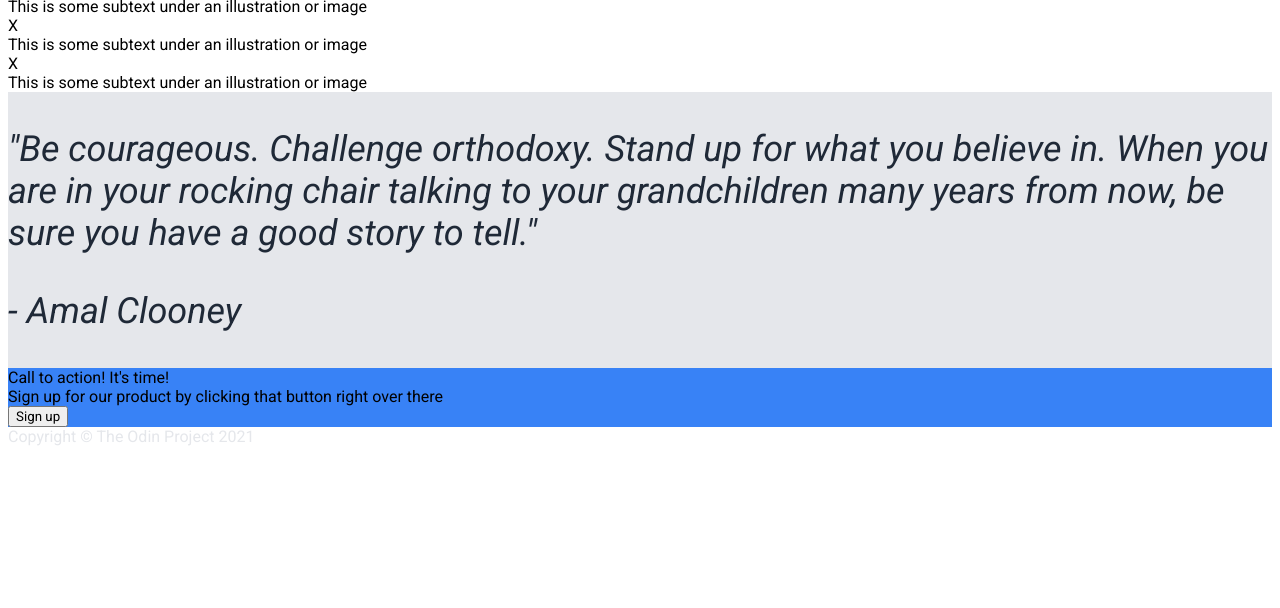
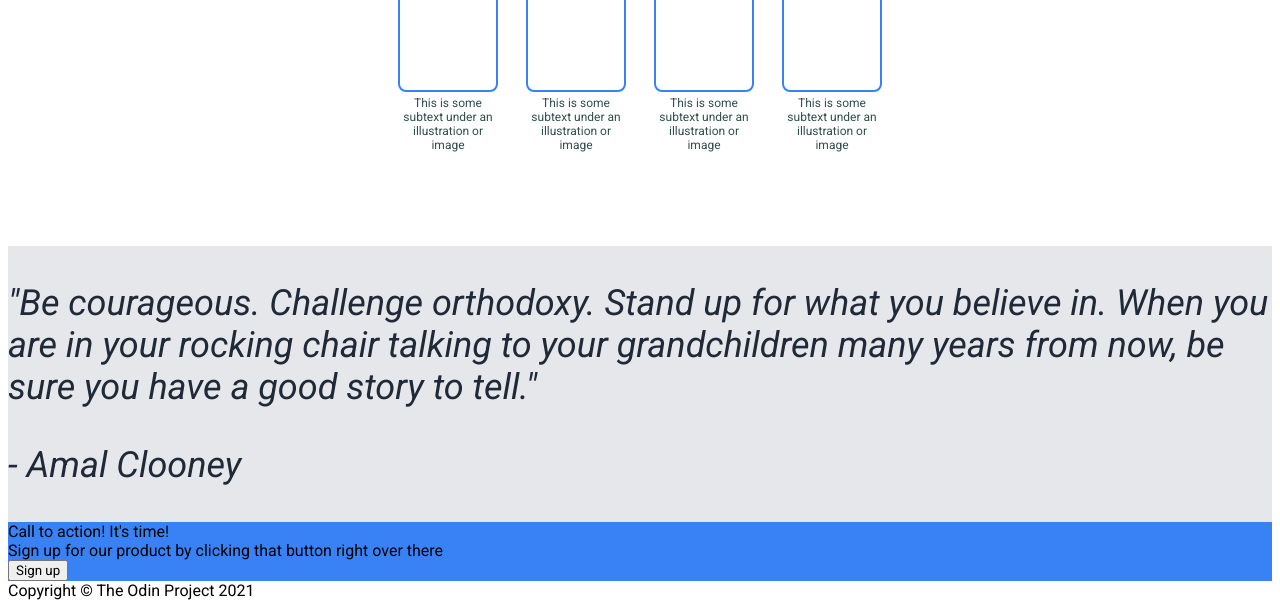
Before and after one commit to xennia87/odin-website-project, a plain HTML site: page index.html in a window 1280 px wide. Shown: the part 490-1098 px from the top of the page. Before the commit the page ends 944 px from the top, so only its background shows below. Drawn offline with Linux system fonts and the light colour scheme.

Commit message:
Mid-section done

```diff
--- a/index.html
+++ b/index.html
@@ -30,22 +30,24 @@
         <div class="hero-right">Placeholder for an image</div>
     </div>
     <div class="mid-section">
-        <div class="mid-section-header">Some random information</div>
+        <div class="mid-section-header">Some random information.</div>
+        <div class="mid-section-content">
             <div class="mid-item">
-            <div class="mid-item-image">X</div>
+                <div class="mid-item-image"></div>
                 <div class="mid-item-text">This is some subtext under an illustration or image</div>
             </div>
             <div class="mid-item">
-            <div class="mid-item-image">X</div>
+                <div class="mid-item-image"></div>
                 <div class="mid-item-text">This is some subtext under an illustration or image</div>
             </div>
             <div class="mid-item">
-            <div class="mid-item-image">X</div>
+                <div class="mid-item-image"></div>
                 <div class="mid-item-text">This is some subtext under an illustration or image</div>
             </div>
             <div class="mid-item">
-            <div class="mid-item-image">X</div>
+                <div class="mid-item-image"></div>
                 <div class="mid-item-text">This is some subtext under an illustration or image</div>
+            </div>
         </div>
     </div>
     <div class="quote">
--- a/styles.css
+++ b/styles.css
@@ -9,16 +9,11 @@ body {
 
 .footer, {
     background-color: #1F2937;
+    color: #E5E7EB;
 }
 
 .banner {
     background-color: #3882f6;
-}
-
-.mid-section-header {
-    font-size: 36px;
-    font-weight: bolder;
-    color: #1F2937;
 }
 
 .quote {
@@ -26,10 +21,6 @@ body {
     font-size: 36px;
     font-style: italic;
     color: #1F2937;
-}
-
-.footer {
-    color: #E5E7EB;
 }
 
 /* #region Header style */
@@ -117,3 +108,45 @@ a {
 }
 
 /* #endregion Hero styles */
+
+/* #region Mid-section styles */
+
+.mid-section {
+    display: flex;
+    align-items: center;
+    flex-direction: column;
+    padding: 24px;
+    height: 300px;
+}
+
+.mid-section-header {
+    font-size: 36px;
+    font-weight: bolder;
+    color: #1F2937;
+    padding-bottom: 24px;
+}
+
+.mid-section-content {
+    display: flex;
+    justify-content: space-around;
+    gap: 28px;
+}
+
+.mid-item {
+    width: 100px;
+    text-align: center;
+}
+
+.mid-item-image {
+    border: 2px solid #3882f6;
+    border-radius: 8px;
+    height: 100px;
+}
+
+.mid-item-text {
+    margin-top: 4px;
+    font-size: 12px;
+    color: darkslategray;
+}
+
+/* #endregion Mid-section styles */
```
Lines whose indentation alone changed are shown as unchanged.
